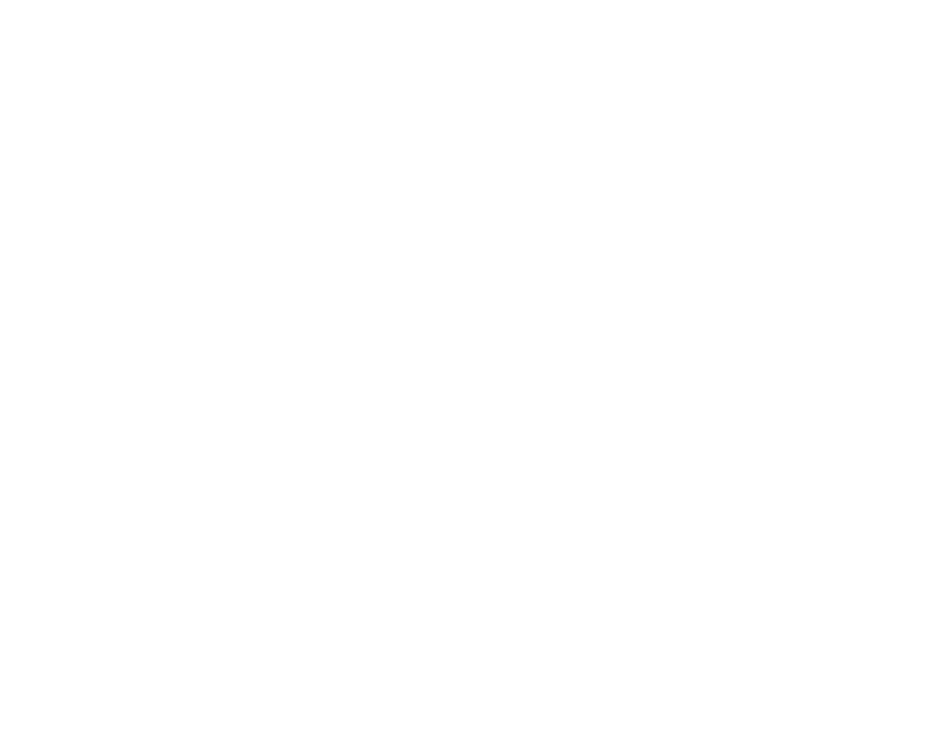
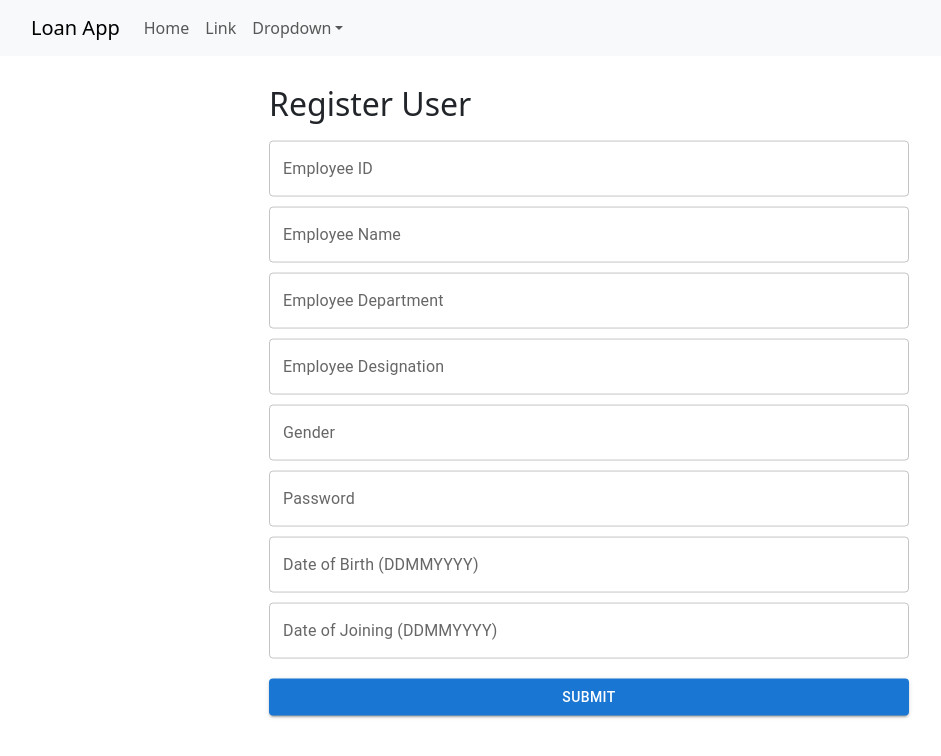
Before and after one commit to sakshijain009/Loan-Admin-Management-Application, a React (Vite) app in the folder frontend/: page /register in a window 1280 px wide. Before the commit this address had no page. Shown: the top 756 px of the page, without its empty margins (51-992 px from the left). Built offline with nearby package versions, Linux system fonts and the light colour scheme.

Commit message:
add password field in register page

```diff
--- a/frontend/src/App.jsx
+++ b/frontend/src/App.jsx
@@ -9,7 +9,7 @@ function App() {
     <>
       <Router>
         <Routes>
-          <Route path='/addUser' element={<Register/> } />
+          <Route path='/register' element={<Register/> } />
         </Routes>
       </Router>
     </>
--- a/frontend/src/components/Register.jsx
+++ b/frontend/src/components/Register.jsx
@@ -13,6 +13,7 @@ function AddUser() {
     const [gender, setGender] = React.useState("");
     const [dob, setDob] = React.useState("");
     const [doj, setDoj] = React.useState("");
+    const [pwd, setPwd] = React.useState("");
 
     async function handleSubmit(e) {
         e.preventDefault()
@@ -24,7 +25,8 @@ function AddUser() {
             des,
             gender,
             dob,
-            doj
+            doj,
+            pwd
         }).then(response => console.log(response)).catch(err => console.log(err));
         // fetch('http://localhost:8080/addUser', {
         //     method: 'POST',
@@ -43,31 +45,35 @@ function AddUser() {
                 <TextField id="outlined-basic" label="Employee ID" variant="outlined" className='text_register'
                     onChange={
                         e => setEmpid(e.target.value)
-                    }/><br/>
+                    }/>
                 <TextField id="outlined-basic" label="Employee Name" variant="outlined" className='text_register'
                     onChange={
                         e => setName(e.target.value)
-                    }/><br/>
+                    }/>
                 <TextField id="outlined-basic" label="Employee Department" variant="outlined" className='text_register'
                     onChange={
                         e => setDept(e.target.value)
-                    }/><br/>
+                    }/>
                 <TextField id="outlined-basic" label="Employee Designation" variant="outlined" className='text_register'
                     onChange={
                         e => setDes(e.target.value)
-                    }/><br/>
+                    }/>
                 <TextField id="outlined-basic" label="Gender" variant="outlined" className='text_register'
                     onChange={
                         e => setGender(e.target.value)
-                    }/><br/>
+                    }/>
+                <TextField id="outlined-basic" label="Password" variant="outlined" className='text_register' type='password'
+                    onChange={
+                        e => setPwd(e.target.value)
+                    }/>
                 <TextField id="outlined-basic" label="Date of Birth (DDMMYYYY)" variant="outlined" className='text_register'
                     onChange={
                         e => setDob(e.target.value)
-                    }/><br/>
+                    }/>
                 <TextField id="outlined-basic" label="Date of Joining (DDMMYYYY)" variant="outlined" className='text_register'
                     onChange={
                         e => setDoj(e.target.value)
-                    }/><br/>
+                    }/>
                 <Button variant="contained" className='register_button'
                     onClick={handleSubmit}>Submit</Button>
             </div>
```
